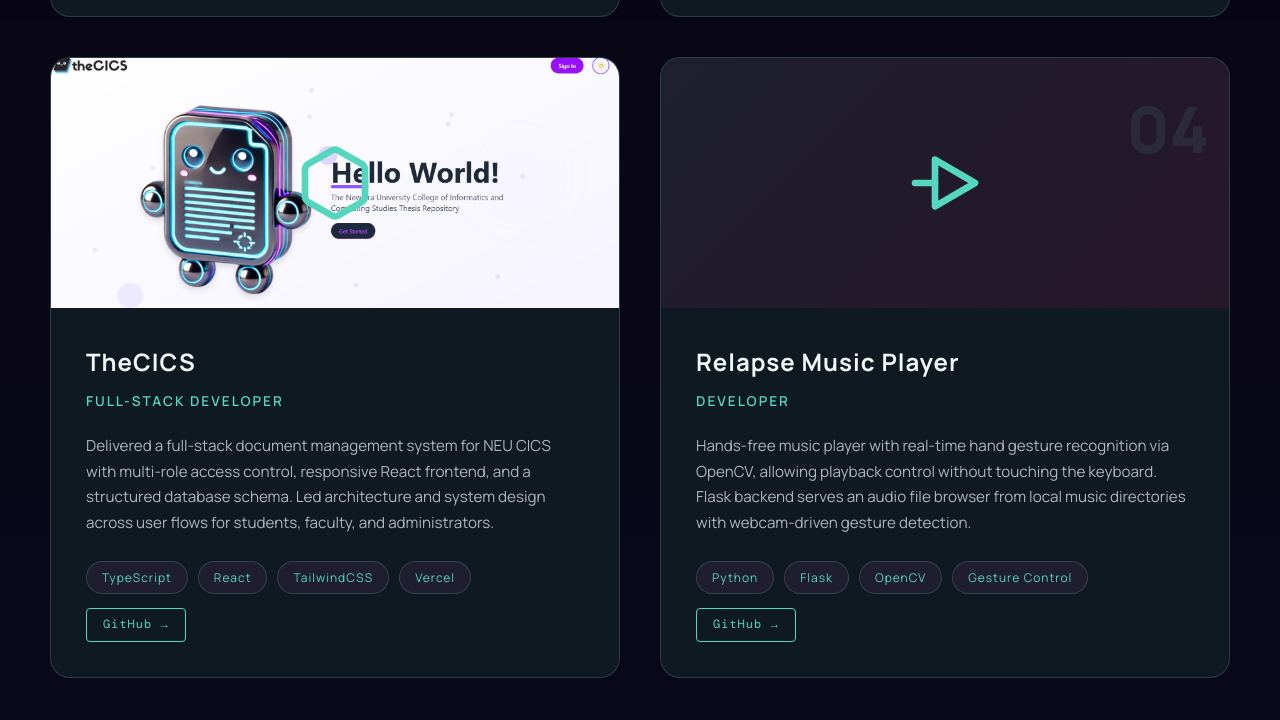
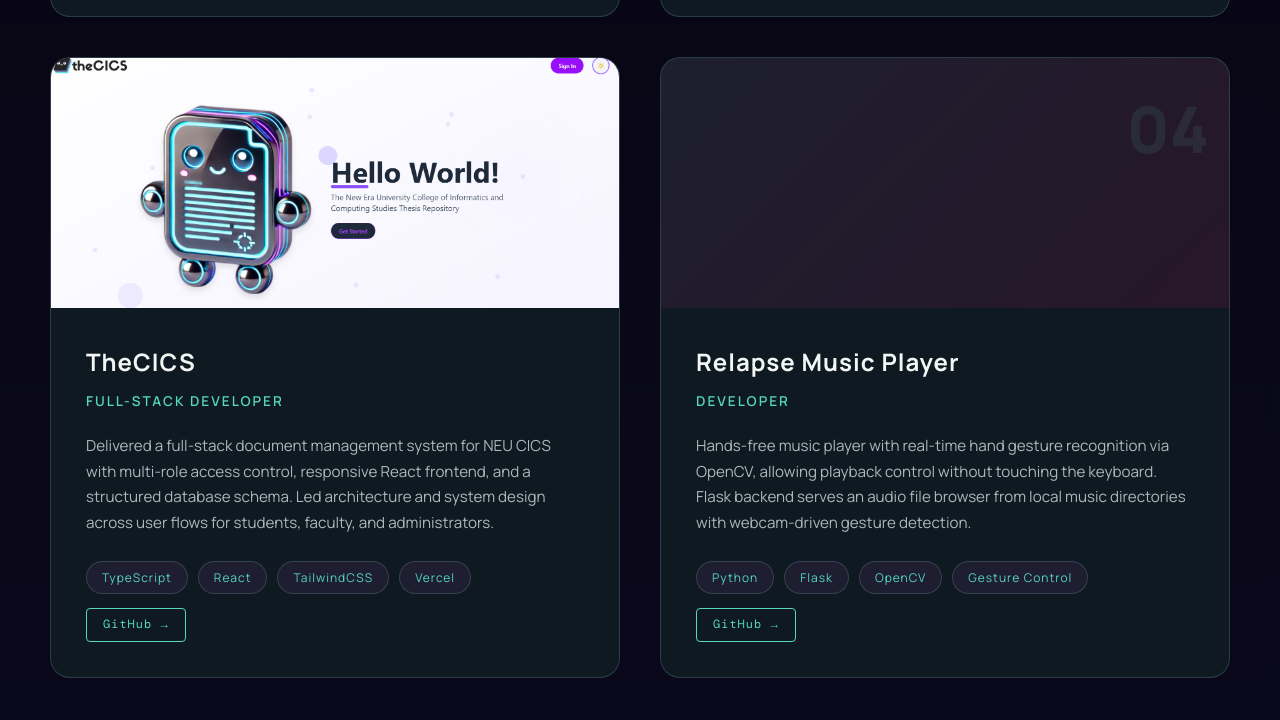
Before and after one commit to JulianaMancera/My-Portfolio, a plain HTML site: page docs/index.html in a window 1280 px wide. Shown: the part 3780-4500 px from the top of the page. Drawn offline with nearby package versions, Linux system fonts and the light colour scheme.

Commit message:
fix: remove project icon elements for a cleaner layout

```diff
--- a/docs/index.html
+++ b/docs/index.html
@@ -323,12 +323,6 @@
                     <div class="project-number">03</div>
                     <div class="project-image">
                         <img src="assets/theCICS.png" alt="Thesisphere" class="project-img">
-                        <div class="project-icon">
-                            <svg viewBox="0 0 24 24" fill="none" xmlns="http://www.w3.org/2000/svg">
-                                <path d="M14 2H6C5.46957 2 4.96086 2.21071 4.58579 2.58579C4.21071 2.96086 4 3.46957 4 4V20C4 20.5304 4.21071 21.0391 4.58579 21.4142C4.96086 21.7893 5.46957 22 6 22H18C18.5304 22 19.0391 21.7893 19.4142 21.4142C19.7893 21.0391 20 20.5304 20 20V8L14 2Z" stroke="currentColor" stroke-width="2" stroke-linecap="round" stroke-linejoin="round"/>
-                                <path d="M14 2V8H20" stroke="currentColor" stroke-width="2" stroke-linecap="round" stroke-linejoin="round"/>
-                            </svg>
-                        </div>
                     </div>
                     <div class="project-info">
                         <h3 class="project-title">Thesisphere</h3>
@@ -349,11 +343,6 @@
                     <div class="project-number">03</div>
                     <div class="project-image">
                         <img src="assets/neu_ojtlink.png" alt="TheCICS" class="project-img">
-                        <div class="project-icon">
-                            <svg viewBox="0 0 24 24" fill="none" xmlns="http://www.w3.org/2000/svg">
-                                <path d="M21 16V8C20.9996 7.64927 20.9071 7.30481 20.7315 7.00116C20.556 6.69751 20.3037 6.44536 20 6.27L13 2.27C12.696 2.09446 12.3511 2.00205 12 2.00205C11.6489 2.00205 11.304 2.09446 11 2.27L4 6.27C3.69626 6.44536 3.44398 6.69751 3.26846 7.00116C3.09294 7.30481 3.00036 7.64927 3 8V16C3.00036 16.3507 3.09294 16.6952 3.26846 16.9988C3.44398 17.3025 3.69626 17.5546 4 17.73L11 21.73C11.304 21.9055 11.6489 21.9979 12 21.9979C12.3511 21.9979 12.696 21.9055 13 21.73L20 17.73C20.3037 17.5546 20.556 17.3025 20.7315 16.9988C20.9071 16.6952 20.9996 16.3507 21 16Z" stroke="currentColor" stroke-width="2" stroke-linecap="round" stroke-linejoin="round"/>
-                            </svg>
-                        </div>
                     </div>
                     <div class="project-info">
                         <h3 class="project-title">TheCICS</h3>
@@ -375,14 +364,7 @@
 
                 <div class="project-card">
                     <div class="project-number">04</div>
-                    <div class="project-image">
-                        <div class="project-icon">
-                            <svg viewBox="0 0 24 24" fill="none" xmlns="http://www.w3.org/2000/svg">
-                                <path d="M9 18V5L21 12L9 19V18Z" stroke="currentColor" stroke-width="2" stroke-linecap="round" stroke-linejoin="round"/>
-                                <path d="M9 12H3" stroke="currentColor" stroke-width="2" stroke-linecap="round"/>
-                            </svg>
-                        </div>
-                    </div>
+                    <div class="project-image"></div>
                     <div class="project-info">
                         <h3 class="project-title">Relapse Music Player</h3>
                         <p class="project-role">Developer</p>
--- a/docs/styles.css
+++ b/docs/styles.css
@@ -1177,33 +1177,6 @@
   transform: scale(1.05);
 }
 
-.project-icon {
-  width: 80px;
-  height: 80px;
-  color: var(--primary);
-  transition: all 0.3s ease;
-  position: relative;
-  z-index: 1;
-}
-
-.project-card:hover .project-icon {
-  transform: scale(1.1) rotate(5deg);
-  color: var(--secondary);
-}
-
-.project-icon svg {
-  width: 100%;
-  height: 100%;
-}
-
-.thecics-project .project-icon {
-  display: none;
-}
-
-.projects-grid > .project-card:first-child .project-icon {
-  display: none;
-}
-
 .project-info {
   padding: 35px;
   position: relative;
```
